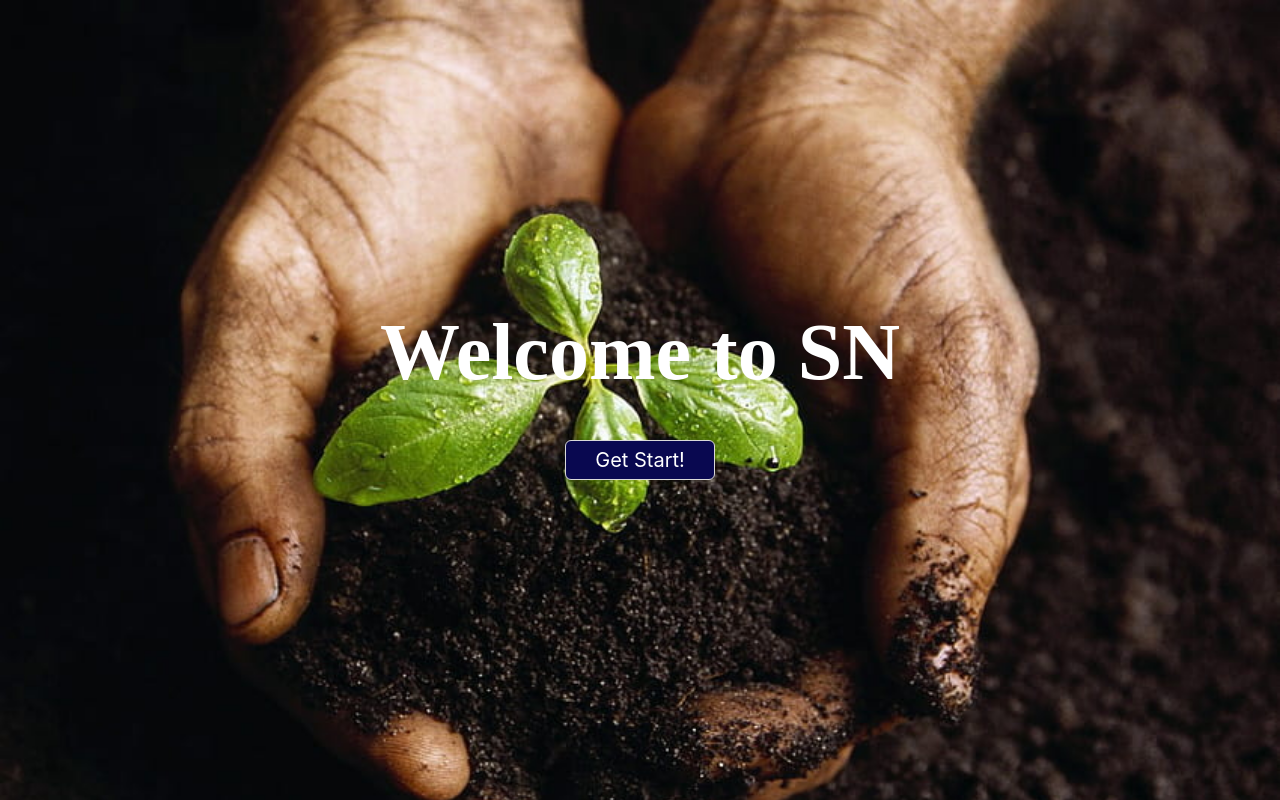
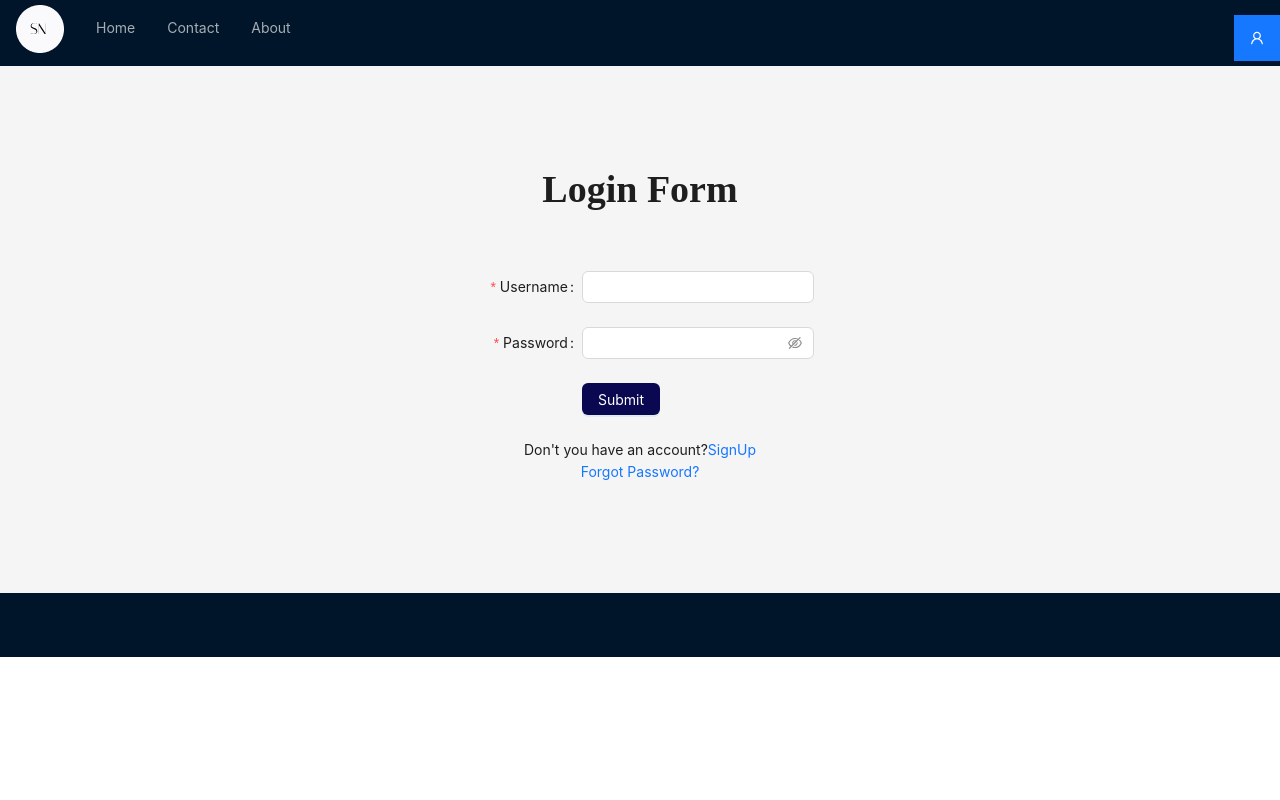
Before and after one commit to NishedhaM/Test-Proj-React-ts-Spring-boot, a React (Create React App) app in the folder frontend/tp-front/: page / in a window 1280 px wide. Built offline with nearby package versions, Linux system fonts and the light colour scheme.

Commit message:
Finishing Reviews

```diff
--- a/frontend/tp-front/src/App.tsx
+++ b/frontend/tp-front/src/App.tsx
@@ -1,15 +1,16 @@
 import './App.css';
 import LoginMe from './Pages/Login';
-import RegisterMe from './Pages/Register';
-import Welcome from './Pages/Welcome';
+// import RegisterMe from './Pages/Register';
+// import Welcome from './Pages/Welcome';
+import Basic from './Pages/Basic';
 
 function App() {
   return (
     <div className="App">
         {/* <Basic/> */}
-        {/* <LoginMe/> */}
+        <LoginMe/>
         {/* <RegisterMe/> */}
-        <Welcome/>
+        {/* <Welcome/> */}
 
     </div>
   );
--- a/frontend/tp-front/src/Components/Footer.tsx
+++ b/frontend/tp-front/src/Components/Footer.tsx
@@ -1,20 +1,14 @@
 import React from 'react';
-import { Breadcrumb, Layout, Menu, theme } from 'antd';
+import { Layout } from 'antd';
 
-const { Header, Content, Footer } = Layout;
+const { Header } = Layout;
 
 const FooterDown: React.FC = () => {
-    const {
-        token: { colorBgContainer },
-    } = theme.useToken();
 
     return (
         <Layout>
             <Header style={{ position: 'sticky', bottom: 0, zIndex: 1, width: '100%' }}>
-
             </Header>
-
-
         </Layout>
     );
 };
--- a/frontend/tp-front/src/Components/Header.tsx
+++ b/frontend/tp-front/src/Components/Header.tsx
@@ -1,34 +1,24 @@
 import React from 'react';
-import { Breadcrumb, Layout, Menu, theme } from 'antd';
+import { Layout, Menu } from 'antd';
+import { UserOutlined } from '@ant-design/icons';
 import SNLogo from '../Assets/logo.png';
-import Profile from '../Assets/profile.png';
-const { Header, Content, Footer } = Layout;
 
 const HeaderUp: React.FC = () => {
-    const {
-        token: { colorBgContainer },
-    } = theme.useToken();
-
     return (
         <Layout>
-
-                <Menu
-                    theme="dark"
-                    mode="horizontal"
-                    defaultSelectedKeys={['5']}>
-                    <Menu.Item key="1" style={{top:5}}>< img src={SNLogo} alt="Image" /></Menu.Item>
-                    <Menu.Item key="2" style={{top:5}}>Home</Menu.Item>
-                    <Menu.Item key="3" style={{top:5}}>Contact</Menu.Item>
-                    <Menu.Item key="4" style={{top:5}}>About</Menu.Item>
-                    <Menu.Item key="5" style={{position: "absolute",
-                        right: 0,top:15}}><img src={Profile} alt="Image" /></Menu.Item>
-
-
-
-                </Menu>
-
-
-
+            <Menu
+                theme="dark"
+                mode="horizontal"
+                defaultSelectedKeys={['5']}>
+                <Menu.Item key="1" style={{ top: 5 }}><img alt='logo' src={String(SNLogo)} /></Menu.Item>
+                <Menu.Item key="2" style={{ top: 5 }}>Home</Menu.Item>
+                <Menu.Item key="3" style={{ top: 5 }}>Contact</Menu.Item>
+                <Menu.Item key="4" style={{ top: 5 }}>About</Menu.Item>
+                <Menu.Item key="5" style={{
+                    position: "absolute",
+                    right: 0, top: 15
+                }}><UserOutlined /></Menu.Item>
+            </Menu>
         </Layout>
     );
 };
--- a/frontend/tp-front/src/Pages/Basic.tsx
+++ b/frontend/tp-front/src/Pages/Basic.tsx
@@ -4,7 +4,7 @@ import FooterDown from "../Components/Footer";
 
 const Basic = () =>{
   return (
-          <div className="App">
+          <div>
             <Header/>
             <Sidebar/>
             <FooterDown/>
--- a/frontend/tp-front/src/Pages/Login.tsx
+++ b/frontend/tp-front/src/Pages/Login.tsx
@@ -1,13 +1,13 @@
 import React from 'react';
-import { Breadcrumb, Layout, Menu, Space, theme } from 'antd';
+import { Layout, Space } from 'antd';
 import HeaderMe from '../Components/Header';
 import FooterMe from '../Components/Footer';
-import { Button, Checkbox, Form, Input } from 'antd';
+import { Button, Form, Input } from 'antd';
 import { Typography } from 'antd';
 
-const { Text, Link } = Typography;
+const { Text, Link,Title } = Typography;
 
-const { Header, Content, Footer } = Layout;
+const { Content } = Layout;
 
 const LoginMe: React.FC = () => {
     const onFinish = (values: any) => {
@@ -17,14 +17,11 @@ const LoginMe: React.FC = () => {
     const onFinishFailed = (errorInfo: any) => {
         console.log('Failed:', errorInfo);
     };
-    const {
-        token: { colorBgContainer },
-    } = theme.useToken();
 
     return (
         <Layout>
             <HeaderMe />
-            <h1 style={{ marginTop: 100, display: 'flex', justifyContent: 'center', fontFamily: 'cursive' }}>Login Form</h1>
+            <Title style={{ marginTop: 100, display: 'flex', justifyContent: 'center', fontFamily: 'cursive' }}>Login Form</Title>
             <Content className="site-layout" style={{ padding: '0 50px', display: 'flex', justifyContent: 'center', marginTop: 40 }}>
                 <Form
                     name="basic"
@@ -42,7 +39,6 @@ const LoginMe: React.FC = () => {
                     >
                         <Input />
                     </Form.Item>
-
                     <Form.Item
                         label="Password"
                         name="password"
@@ -50,7 +46,6 @@ const LoginMe: React.FC = () => {
                     >
                         <Input.Password />
                     </Form.Item>
-
                     <Form.Item wrapperCol={{ offset: 8, span: 16 }}>
                         <Button
                             type="primary"
@@ -71,13 +66,11 @@ const LoginMe: React.FC = () => {
             <Space direction='vertical'>
                 <Link href="https://ant.design" target="_blank">Forgot Password?</Link>
             </Space>
-
-
             <div style={{
-                marginTop: 129,
-
-            }}><FooterMe /></div>
-
+                marginTop: 110,
+            }}>
+                <FooterMe />
+            </div>
         </Layout>
     );
 };
--- a/frontend/tp-front/src/Pages/Test.tsx
+++ b/frontend/tp-front/src/Pages/Test.tsx
@@ -1,9 +1,8 @@
 import React, { useState } from 'react';
 import {
-    HomeOutlined,
     UserOutlined,
 } from '@ant-design/icons';
-import { Breadcrumb, Layout, Menu, theme, Button, Checkbox, Form, Input, Typography, Col, Row } from 'antd';
+import { Breadcrumb, Layout, Menu, theme, Button, Checkbox, Form, Input, Typography } from 'antd';
 
 const { Header, Content, Footer, Sider } = Layout;
 const { Title } = Typography;
--- a/frontend/tp-front/src/Pages/Welcome.tsx
+++ b/frontend/tp-front/src/Pages/Welcome.tsx
@@ -1,6 +1,6 @@
 import { Layout, Typography } from 'antd';
 import { Button } from 'antd';
-import { Content, Header } from 'antd/es/layout/layout';
+import { Content } from 'antd/es/layout/layout';
 import background from '../Assets/welcome.jpg';
 
 const { Title } = Typography;
@@ -9,15 +9,15 @@ const Welcome = () => {
     return (
 
         <Layout style={{
-        backgroundImage:`url(${background})`,
-        height:'100vh',
-        backgroundSize: 'cover',
-        backgroundRepeat: 'no-repeat',}}>
-
-        <Content  style={{ marginTop:250,height:'2vh' }}>
-            <Title style={{ fontSize:'10vh',fontFamily:'cursive',color:'white',display: 'flex', justifyContent: 'center',}}>Welcome to SN</Title>
-            <Button style={{backgroundColor:'#090850',color:'white',width:150,height:40,fontSize:20,alignContent:'center'}}> Get Start!</Button>
-        </Content>
+            backgroundImage: `url(${background})`,
+            height: '100vh',
+            backgroundSize: 'cover',
+            backgroundRepeat: 'no-repeat',
+        }}>
+            <Content style={{ marginTop: 250, height: '2vh' }}>
+                <Title style={{ fontSize: '10vh', fontFamily: 'cursive', color: 'white', display: 'flex', justifyContent: 'center', }}>Welcome to SN</Title>
+                <Button style={{ backgroundColor: '#090850', color: 'white', width: 150, height: 40, fontSize: 20, alignContent: 'center' }}> Get Start!</Button>
+            </Content>
         </Layout>
     );
 }
```
Also changed, not shown: frontend/tp-front/src/Components/Sidebar.tsx (+18 -12 lines), frontend/tp-front/src/Pages/Register.tsx (+6 -12 lines), 1 other file (tests, documents, lock files or other folders).
